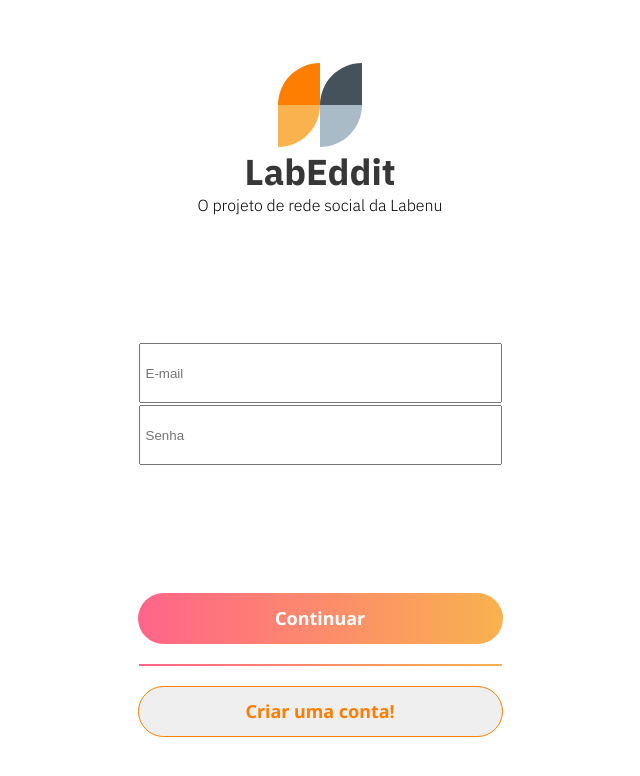
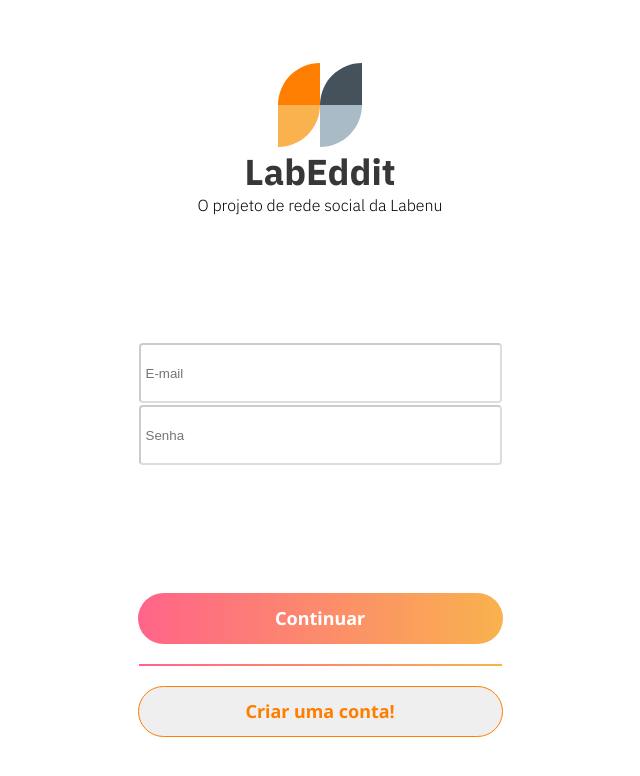
Before and after one commit to bartomsilva/Integrador-frontend, a React (Create React App) app: page / in a window 1280 px wide. Shown: the top 776 px of the page, without its empty margins (320-960 px from the left). Built offline with nearby package versions, Linux system fonts and the light colour scheme.

Commit message:
pagina de login aplicando estilos

```diff
--- a/src/Reset.js
+++ b/src/Reset.js
@@ -7,6 +7,10 @@ const Reset = createGlobalStyle`
 		box-sizing: border-box;
 	};
 
+    /* body {
+        margin: 0;
+        font-family: Arial, Helvetica, sans-serif;
+    } */
 	textarea:focus, input:focus {
     	box-shadow: 0 0 0 0;
     	outline: 0;
--- a/src/index.css
+++ /dev/null
@@ -1,12 +0,0 @@
-* {
-  margin: 0;
-  padding: 0;
-}
-body {
-  margin: 0;
-  font-family: Arial, Helvetica, sans-serif;
-}
-
-#root{
-  margin: 0 auto;
-}
--- a/src/index.js
+++ b/src/index.js
@@ -1,6 +1,5 @@
 import React from 'react';
 import ReactDOM from 'react-dom/client';
-import './index.css';
 import Reset from './Reset';
 import App from './App';
 import reportWebVitals from './reportWebVitals';
--- a/src/pages/login/styled.js
+++ b/src/pages/login/styled.js
@@ -6,7 +6,7 @@ export const WrapperLogin = styled.div`
   justify-content: space-around;
   max-width: 428px;
   min-height: 100vh;
-`
+`;
 
 export const Title = styled.h1`
   font-family: IBM Plex Sans;
@@ -16,7 +16,7 @@ export const Title = styled.h1`
   letter-spacing: 0em;
   text-align: left;
   color: #373737;
-`
+`;
 
 export const LoginHeader = styled.div`
   display: flex;
@@ -30,14 +30,15 @@ export const LoginHeader = styled.div`
     line-height: 21px;
     letter-spacing: 0em;
   }
-`
+`;
+
 export const ContainerInput = styled.div`
   width: 100;
   display: flex;
   justify-content: center;
   flex-wrap: wrap;
   border-radius: 4;
-`
+`;
 
 export const ContainerButtons = styled.div`
   display: flex;
@@ -45,13 +46,13 @@ export const ContainerButtons = styled.div`
   justify-content: center;
   align-items: center;
   gap: 20px
-`
+`;
 
 export const Line  = styled.div`
   width: 363.0055158939032px;
   height: 2px;
   background: linear-gradient(90deg, #FF6489 0%, #F9B24E 100%);
-`
+`;
 
 export const Input = styled.input`
   display: block;
@@ -59,15 +60,16 @@ export const Input = styled.input`
   height: 60px;
   margin: 1px 0px;
   padding-inline: 5px;
-  bor
+  border-color: rgba(0,0,0,0.2);
+  border-radius: 4px;
 
   &:hover {
-    border-color: #8B08F7; /* Defina a cor da borda quando o mouse estiver sobre o input */
+    border-color: #8B08F7;
   }
   &:focus {
-    border-color: #B368F1; /* Defina a cor da borda quando o mouse estiver sobre o input */
+    border-color: #B368F1;
   }
-`
+`;
 
 export const Button = styled.button`
   display: block;
@@ -75,11 +77,8 @@ export const Button = styled.button`
   height: 51px;
   padding: 13px, 133px, 13px, 133px;
   border-radius: 27px;
-  &:nth-child(1){
-    background: linear-gradient(90deg, #FF6489 0%, #F9B24E 100%);
-    border: none;
-    color: #ffffff;
-  }
+  /* padrão */
+  transition: 0.3s ease;
   border: 1px solid #FE7E02;
   color: #FE7E02;
   font-family: Noto Sans;
@@ -88,5 +87,19 @@ export const Button = styled.button`
   line-height: 25px;
   letter-spacing: 0em;
   text-align: center;
-
- `
+  &:hover {
+    color: #fff;
+    background-color: rgba(254,126,2,0.8);
+  }
+  /*botão continuar  */
+  &:nth-child(1){
+    background: linear-gradient(90deg, #FF6489 0%, #F9B24E 100%);
+    border: none;
+    color: #ffffff;
+    transition: 0.3s ease;
+    &:hover {
+      background: linear-gradient(90deg, #F9B24E 0%,  #FF6489 100%);
+      color: rgba(0,0,0,0.6);
+    }
+  }
+ `;
```
